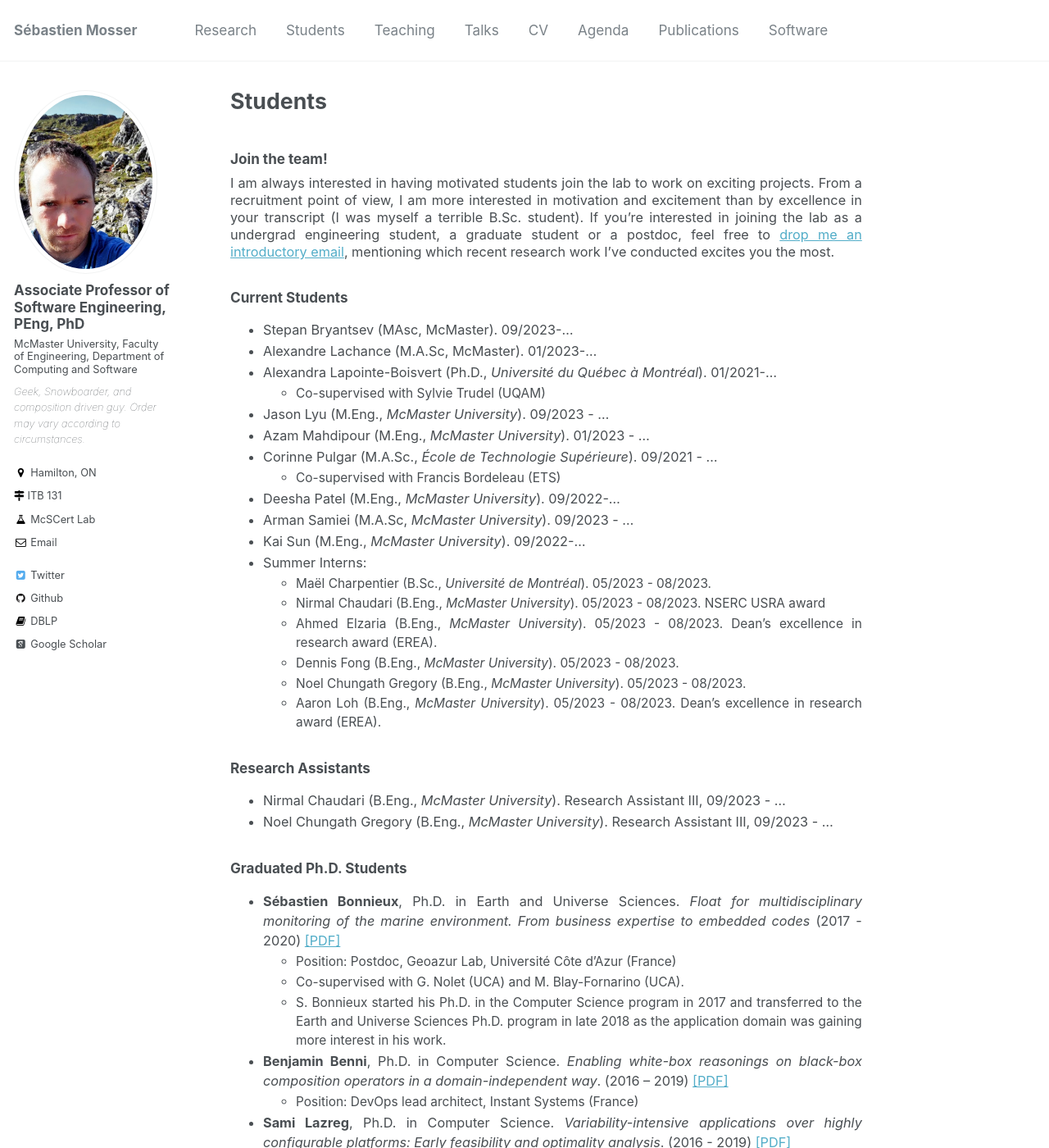
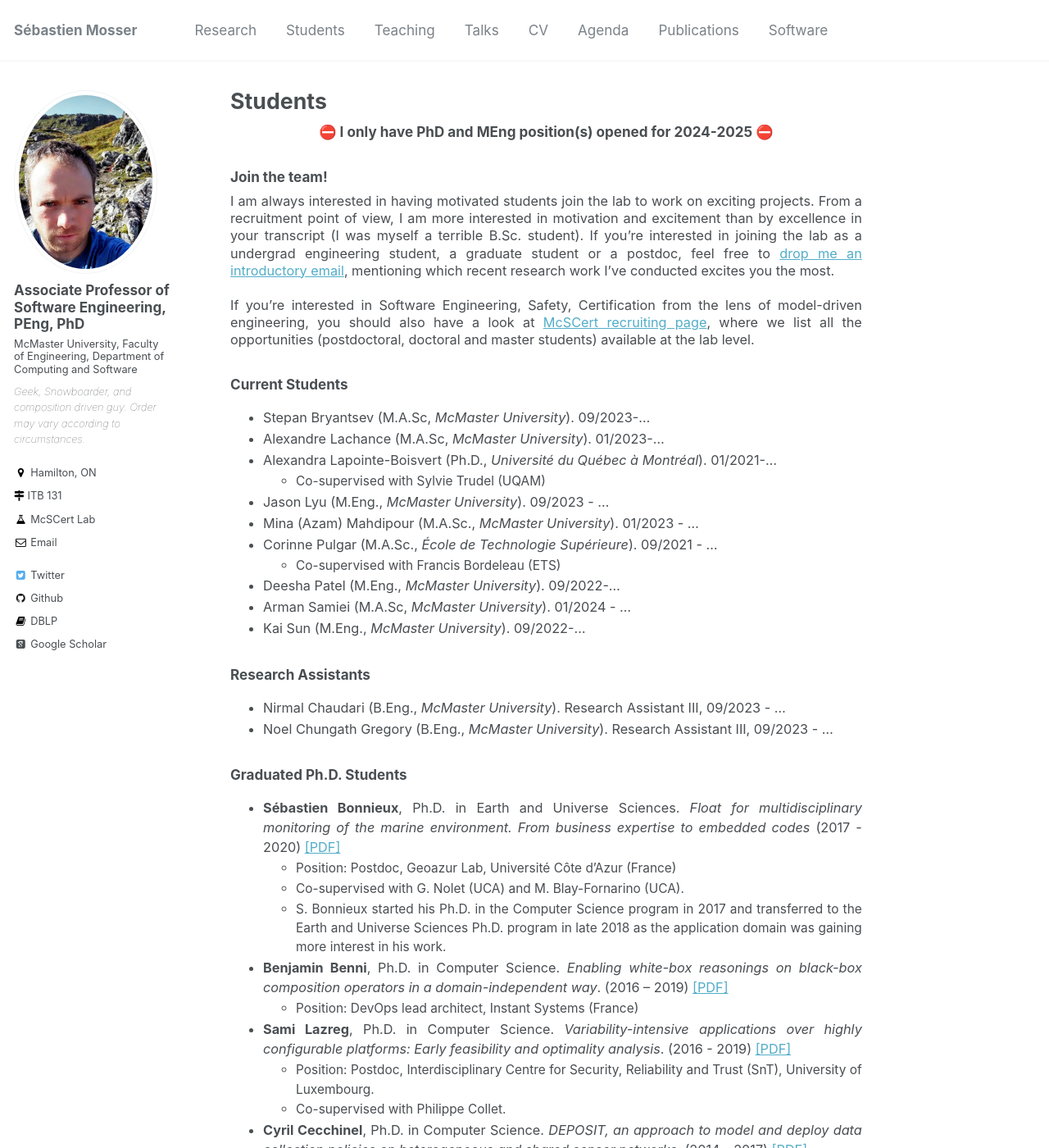
Before and after one commit to mosser/mosser.github.io, a Jekyll site: the page built from _pages/students.md, in a window 1280 px wide and 1400 px high. Shown: the whole window at 82% size. Built offline with Jekyll 4.4.1, drawn with Linux system fonts in a browser that asks for light colours; some web fonts are replaced; some of the changed text lies outside the part shown.

Commit message:
update Sept 2023

```diff
--- a/_pages/publications.html
+++ b/_pages/publications.html
@@ -9,7 +9,7 @@ author_profile: true
 </script>
 
 <p style="font-size: 80%;">
-  Last update: 2023/01/15.<br>
+  Last update: 2023/09/14.<br>
   <em>
     When possible, an open-access version of each paper is provided as a PDF file, thanks to two open archive platforms: HAL (Center for Direct Scientific Communication, France) and Archipel (UQAM, Canada). By following these links you agree to respect the copyrights of the papers. The papers obtained from this Web page are included by the contributing authors as a means to ensure timely dissemination of scholarly and technical work on a non-commercial basis. Copyright and all rights therein are maintained by the authors or by other copyright holders, notwithstanding that they have offered their works here electronically. It is understood that all persons copying this information will adhere to the terms and constraints invoked by each author's copyright. These works may not be reposted without the explicit permission of the copyright holder.
   </em>
--- a/_pages/students.md
+++ b/_pages/students.md
@@ -4,38 +4,37 @@ permalink: /students/
 author_profile: true
 ---
 
+<html>
+<div align="center">
+  <b>⛔️ I only have PhD and MEng position(s) opened for 2024-2025 ⛔️</b>
+</div>
+</html>
+
 ### Join the team!
 
 I am always interested in having motivated students join the lab to work on exciting projects. From a recruitment point of view, I am more interested in motivation and excitement than by excellence in your transcript (I was myself a terrible B.Sc. student). If you're interested in joining the lab as a undergrad engineering student, a graduate student or a postdoc, feel free to [drop me an introductory email](mailto:mossers@mcmaster.ca?subject=Prospective Student), mentioning which recent research work I've conducted excites you the most.
 
+If you're interested in Software Engineering, Safety, Certification from the lens of model-driven engineering, you should also have a look at [McSCert recruiting page](https://www.mcscert.ca/recruiting/), where we list all the opportunities (postdoctoral, doctoral and master students) available at the lab level.
+
 
 ### Current Students
 
-  - Stepan Bryantsev (MAsc, McMaster). 09/2023-...
-  - Alexandre Lachance (M.A.Sc, McMaster). 01/2023-...
+  - Stepan Bryantsev (M.A.Sc, _McMaster University_). 09/2023-...
+  - Alexandre Lachance (M.A.Sc, _McMaster University_). 01/2023-...
   - Alexandra Lapointe-Boisvert (Ph.D., _Université du Québec à Montréal_). 01/2021-...
     - Co-supervised with Sylvie Trudel (UQAM)
   - Jason Lyu (M.Eng., _McMaster University_). 09/2023 - ...
-  - Azam Mahdipour (M.Eng., _McMaster University_). 01/2023 - ...
+  - Mina (Azam) Mahdipour (M.A.Sc., _McMaster University_). 01/2023 - ...
   - Corinne Pulgar (M.A.Sc., _École de Technologie Supérieure_). 09/2021 - ...
     - Co-supervised with Francis Bordeleau (ETS)
   - Deesha Patel (M.Eng., _McMaster University_). 09/2022-...
-  - Arman Samiei (M.A.Sc, _McMaster University_). 09/2023 - ...
+  - Arman Samiei (M.A.Sc, _McMaster University_). 01/2024 - ...
   - Kai Sun (M.Eng., _McMaster University_). 09/2022-...
-  - Summer Interns:
-    - Maël Charpentier (B.Sc., _Université de Montréal_). 05/2023 - 08/2023.
-    - Nirmal Chaudari (B.Eng., _McMaster University_). 05/2023 - 08/2023. NSERC USRA award
-    - Ahmed Elzaria (B.Eng., _McMaster University_). 05/2023 - 08/2023. Dean's excellence in research award (EREA).
-    - Dennis Fong (B.Eng., _McMaster University_). 05/2023 - 08/2023.
-    - Noel Chungath Gregory (B.Eng., _McMaster University_). 05/2023 - 08/2023.
-    - Aaron Loh (B.Eng., _McMaster University_). 05/2023 - 08/2023. Dean's excellence in research award (EREA).
 
 ### Research Assistants
 
   - Nirmal Chaudari (B.Eng., _McMaster University_). Research Assistant III, 09/2023 - ...
   - Noel Chungath Gregory (B.Eng., _McMaster University_). Research Assistant III, 09/2023 - ...
-
-
 
 ### Graduated Ph.D. Students
 
@@ -89,6 +88,12 @@ I am always interested in having motivated students join the lab to work on exci
 ### Former Research Interns (2016-...)
 
 - 2023:
+  - Maël Charpentier (B.Sc., _Université de Montréal_). _An LSP server for the P4 language_ 05/2023 - 08/2023.
+  - Nirmal Chaudari (B.Eng., _McMaster University_). 05/2023 - 08/2023. _Imnproving Git Merge algorithms_ NSERC USRA award
+  - Ahmed Elzaria (B.Eng., _McMaster University_). 05/2023 - 08/2023. _Charting the LLVM compiler_ Dean's excellence in research award (EREA).
+  - Dennis Fong (B.Eng., _McMaster University_). _analysing how SAT can be iused in the Spack package manager_ 05/2023 - 08/2023.
+  - Noel Chungath Gregory (B.Eng., _McMaster University_). _An LSP server for the P4 language_ 05/2023 - 08/2023.
+  - Aaron Loh (B.Eng., _McMaster University_). 05/2023 - 08/2023. _Contributions to the jPipe environment_. Dean's excellence in research award (EREA).
   - Julia Brzustowski, BSc internship, McMaster. Probes to extract information from legacy software. (co- supervised with Vera Pantelic)
   - Jonah Alle Monne (M.A.Sc, _Université Grenoble Alpes_). 05/2023 - 08/2023. Mitacs Globalink award
   - Madhur Jain (B.Sc., _Indian Institute of Technology Bhilai_). 05/2023 - 08/2023. Mitacs Globalink award
```
Also changed, not shown: _pages/talks.md (+1 -0 lines), _pages/teaching.md (+2 -2 lines), bibtex/data.bib (+60 -1 lines), 1 other file.
